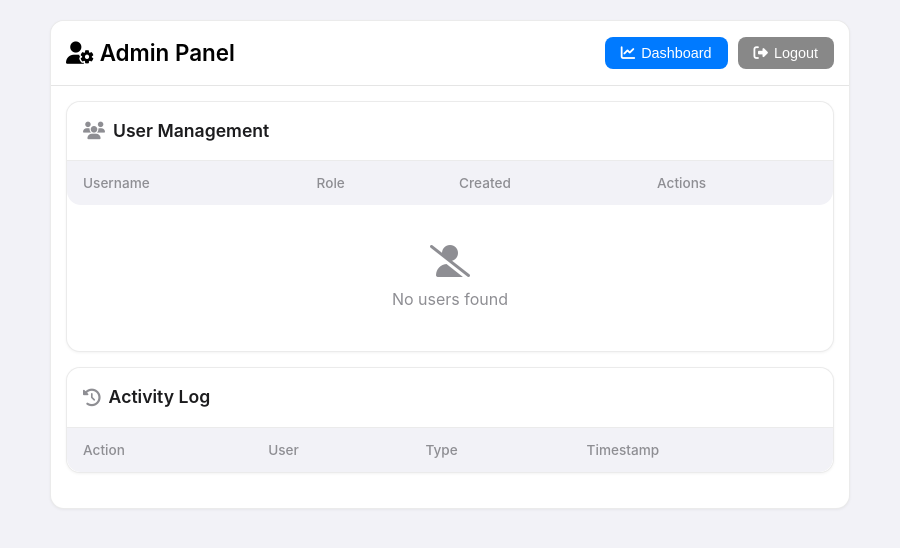
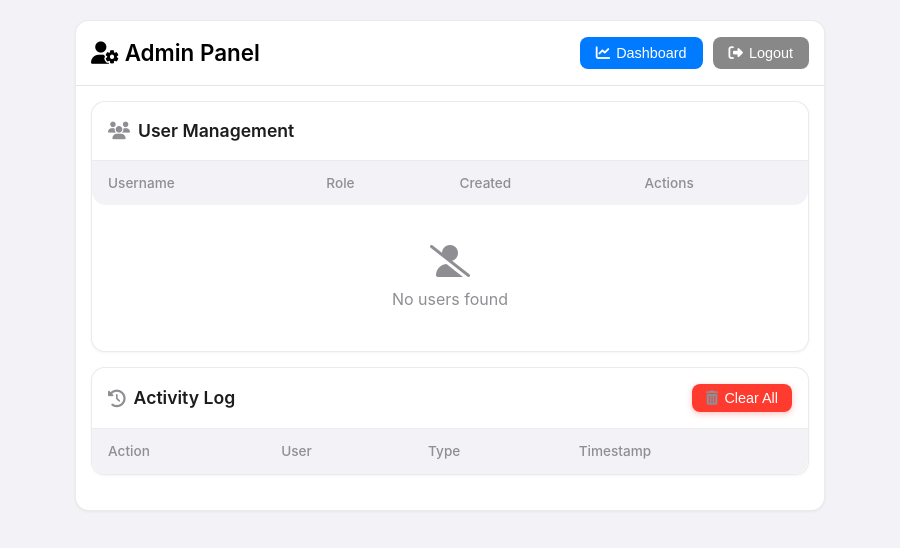
Before and after one commit to Spinster58/Inventory-Cabinet, an Electron app: page admin.html in a window 900 px wide. Drawn offline with Linux system fonts and the light colour scheme; sample sign-in values are in the browser's storage.

Commit message:
Add files via upload

```diff
--- a/admin.html
+++ b/admin.html
@@ -32,7 +32,7 @@
     }
 
     .container {
-      max-width: 800px;
+      max-width: 750px;
       margin: 20px auto;
       padding-bottom: 20px;
       background-color: var(--system-background);
@@ -110,6 +110,31 @@
 
     .card-header i {
       color: var(--system-gray);
+    }
+
+    .clear-btn {
+      display: flex;
+      align-items: center;
+      gap: 6px;
+      padding: 6px 14px;
+      background-color: #ff3b30;
+      color: white;
+      border: none;
+      border-radius: 8px;
+      font-size: 0.9rem;
+      font-weight: 500;
+      cursor: pointer;
+      transition: all 0.25s ease;
+      box-shadow: 0 2px 6px rgba(255, 59, 48, 0.3);
+    }
+
+    .clear-btn:hover {
+      background-color: #ff1f0f;
+      box-shadow: 0 4px 12px rgba(255, 59, 48, 0.4);
+    }
+
+    .clear-btn:active {
+      transform: scale(0.96);
     }
 
     table {
@@ -236,6 +261,7 @@
       }
     }
   </style>
+
 </head>
 <body>
   <div class="container">
@@ -282,6 +308,10 @@
       <div class="card-header">
         <i class="fas fa-history"></i>
         Activity Log
+        <button onclick="clearAllActivities()" class="clear-btn" style="margin-left: auto;">
+          <i class="fas fa-trash-alt"></i>
+          <span>Clear All</span>
+        </button>
       </div>
       <table id="activityTable">
         <thead>
@@ -299,9 +329,9 @@
       <div id="activityEmptyState" class="empty-state" style="display: none;">
         <i class="fas fa-clock" style="font-size: 2rem; margin-bottom: 10px;"></i>
         <p>No activities found</p>
+        </div>
       </div>
     </div>
-  </div>
 
   <script src="auth.js"></script>
   <script>
@@ -318,6 +348,14 @@
       refreshUserList();
       refreshActivityList();
     });
+
+    function clearAllActivities() {
+      if (confirm("Are you sure you want to clear all activity logs? This cannot be undone.")) {
+        localStorage.removeItem('adminActivities');
+        refreshActivityList();
+        alert("All activities have been cleared.");
+      }
+    }
 
     // Refresh user list
     function refreshUserList() {
@@ -361,7 +399,7 @@
 
       activityList.innerHTML = '';
 
-      if (!activities || activities.length === 0) {
+      if (activities.length === 0) {
         emptyState.style.display = 'block';
         return;
       }
```
